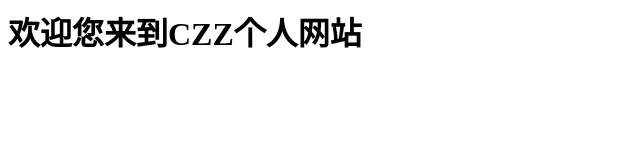
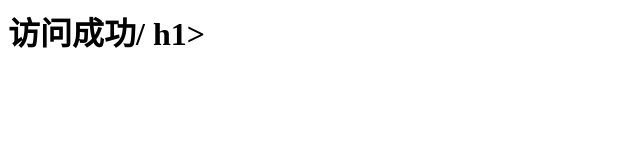
Before and after one commit to chenzhuangzhu/chenzhuangzhu.github.io, a plain HTML site: page index.html in a window 1280 px wide. Shown: the whole page, without its empty margins (0-640 px from the left). Drawn offline with Linux system fonts and the light colour scheme.

Commit message:
Update index.html

```diff
--- a/index.html
+++ b/index.html
@@ -9,7 +9,7 @@
 </head>
 
 <body>
-  <h1>欢迎您来到CZZ个人网站</ h1>
+  <h1>访问成功/ h1>
 </body>
 
 </html>
```
